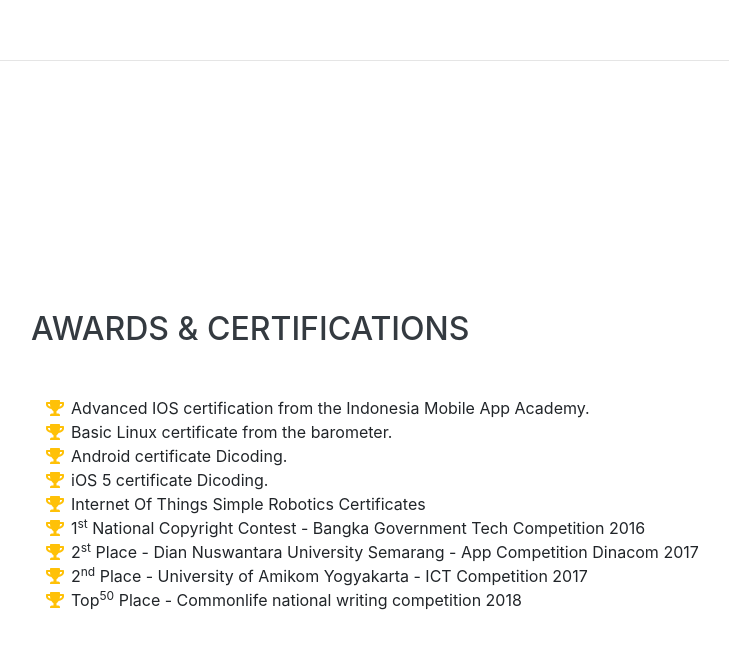
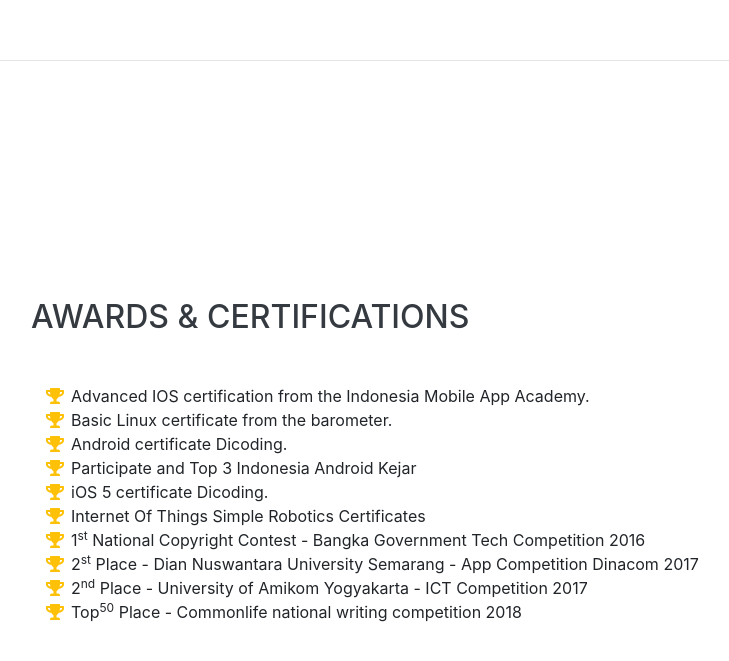
Before and after one commit to zidniryi/zidniryi.github.io, a website with bundled scripts: page index.html in a window 1280 px wide. Shown: the part 4464-5125 px from the top of the page, without its empty margins (289-1018 px from the left). Built offline with nearby package versions, Linux system fonts and the light colour scheme; a web font is replaced by a local one.

Commit message:
Add Awards Section Description

```diff
--- a/index.html
+++ b/index.html
@@ -388,6 +388,10 @@
               <i class="fa-li fa fa-trophy text-warning"></i>
               Android certificate Dicoding.
             </li>
+              <li>
+              <i class="fa-li fa fa-trophy text-warning"></i>
+              Participate and Top 3 Indonesia Android Kejar
+            </li>
                <li>
               <i class="fa-li fa fa-trophy text-warning"></i>
               iOS 5 certificate Dicoding.
```
